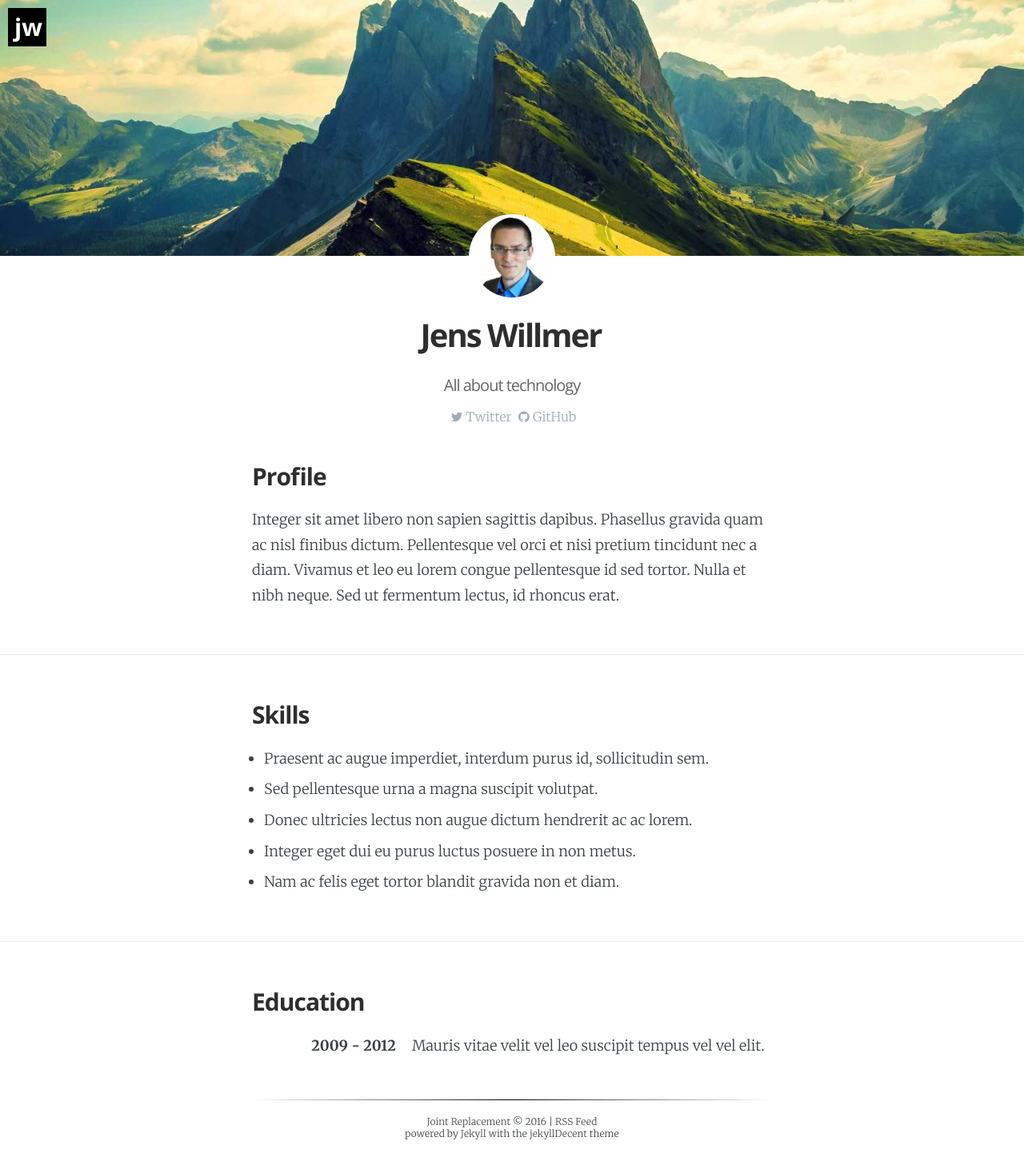
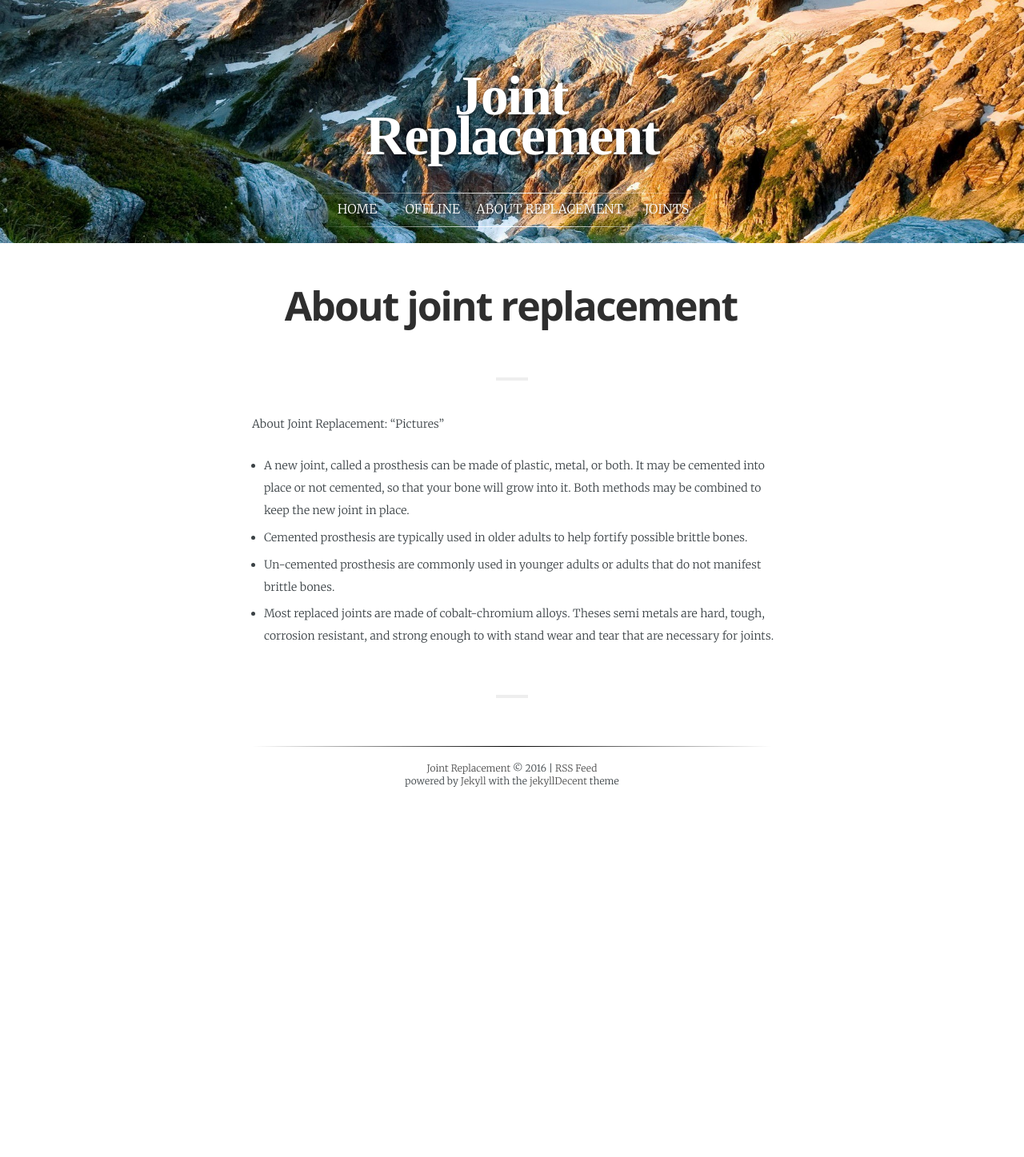
Before and after one commit to debbiehunter/debbiehunter.github.io, a Jekyll site: the page built from _pages/about.md, in a window 1280 px wide. Shown: the whole page at 80% size. Built offline with Jekyll 4.4.1, drawn with Linux system fonts in a browser that asks for light colours; some web fonts are replaced; after the commit the page ends 1005 px from its top, so only the background shows below that.

Commit message:
all pages except ref

```diff
--- a/_pages/about.md
+++ b/_pages/about.md
@@ -1,31 +1,17 @@
 ---
-layout:    about
+layout:    page
 permalink: "/about/"
-author:    jwillmer
-keywords:  about person demo example
-title:     About Jens Willmer
-menutitle: About
+author:    Debbie Hunter
+title:     About joint replacement
+menutitle: About Replacement
 weight:    90
-excerpt:   This page contains the curriculum vitae (CV) of the author.
+excerpt:   Joints
 ---
 
-## Profile
-
-Integer sit amet libero non sapien sagittis dapibus. Phasellus gravida quam ac nisl finibus dictum. Pellentesque vel orci et nisi pretium tincidunt nec a diam. Vivamus et leo eu lorem congue pellentesque id sed tortor. Nulla et nibh neque. Sed ut fermentum lectus, id rhoncus erat.
-
----
-
-## Skills
-
-- Praesent ac augue imperdiet, interdum purus id, sollicitudin sem.
-- Sed pellentesque urna a magna suscipit volutpat.
-- Donec ultricies lectus non augue dictum hendrerit ac ac lorem.
-- Integer eget dui eu purus luctus posuere in non metus.
-- Nam ac felis eget tortor blandit gravida non et diam.
-
----
-
-## Education
-
-2009 - 2012
-: Mauris vitae velit vel leo suscipit tempus vel vel elit.
+About Joint Replacement: "Pictures"
+<ul>
+<li>A new joint, called a prosthesis can be made of plastic, metal, or both. It may be cemented into place or not cemented, so that your bone will grow into it. Both methods may be combined to keep the new joint in place.</li>
+<li>Cemented prosthesis are typically used in older adults to help fortify possible brittle bones. </li>
+<li>Un-cemented prosthesis are commonly used in younger adults or adults that do not manifest brittle bones. </li>
+<li>Most replaced joints are made of cobalt-chromium alloys. Theses semi metals are hard, tough, corrosion resistant, and strong enough to with stand wear and tear that are necessary for joints.</li>
+</ul>
--- a/index.html
+++ b/index.html
@@ -4,5 +4,5 @@ layout: default
 
 
 <div id="content" class="content">
-**Joint replacement** surgery is removing a damaged joint and putting in a new one. A joint is where two or more bones come together, like the knee, hip, and shoulder. The surgery is usually done by a doctor called an Orthopaedic Surgeon (Vital, Communications, & Liaison, 2014). The target audience of joint replacement are 55 and older. This site can identify if you are a possible candidate for joint replacement surgery. An advantage of this site is it offers useful information if you are considering the need for joint replacement surgery. However, the makers of this site are not medical providers and strongly encourage all visitors of this site to please consult a Medical Doctor to see if Joint replacement is the right step move for you.
+<em>Joint replacement</em> surgery is removing a damaged joint and putting in a new one. A joint is where two or more bones come together, like the knee, hip, and shoulder. The surgery is usually done by a doctor called an Orthopaedic Surgeon (Vital, Communications, & Liaison, 2014). The target audience of joint replacement are 55 and older. This site can identify if you are a possible candidate for joint replacement surgery. An advantage of this site is it offers useful information if you are considering the need for joint replacement surgery. However, the makers of this site are not medical providers and strongly encourage all visitors of this site to please consult a Medical Doctor to see if Joint replacement is the right step move for you.
 </div>
```
